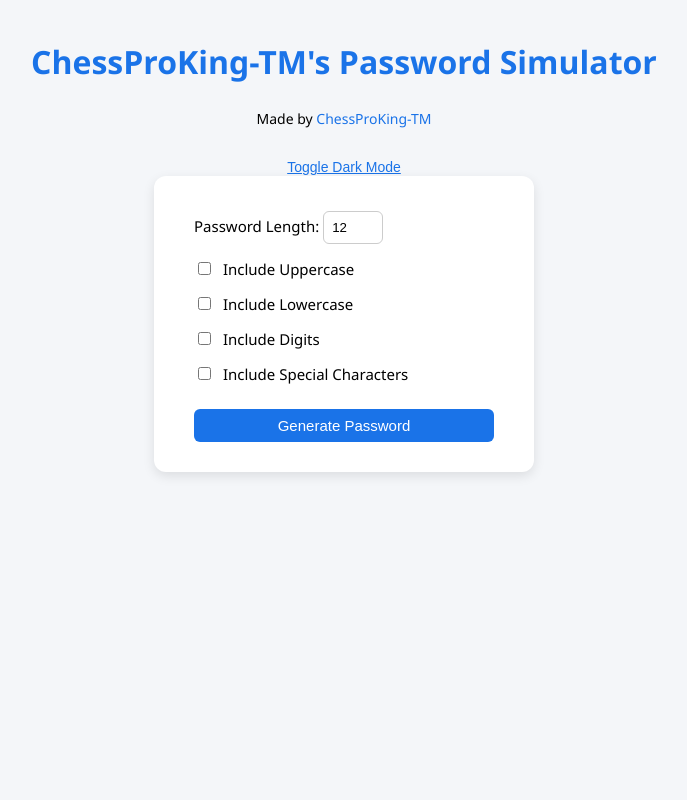
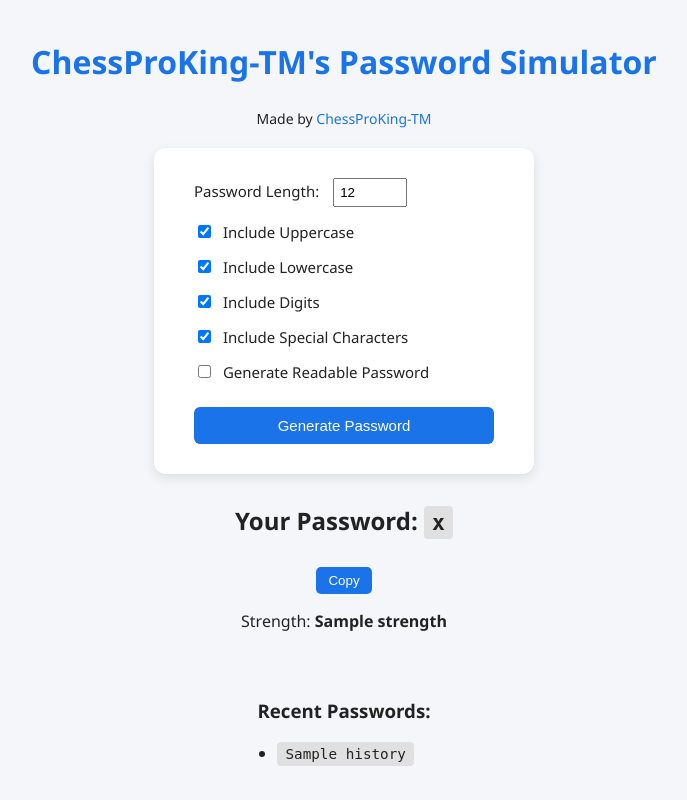
Before and after one commit to AlbertCanCode/test-py-code, a Flask app: template templates/index.html in a window 1280 px wide. Shown: the whole page, without its empty margins (296-983 px from the left). Run offline with Flask 3, Linux system fonts and the light colour scheme; the template is opened without the code that fills it: most values are stand-ins (such as "Sample title", 1, 10 or a date in 2020).

Commit message:
Update index.html

```diff
--- a/templates/index.html
+++ b/templates/index.html
@@ -4,29 +4,32 @@
   <meta charset="UTF-8">
   <title>ChessProKing-TM's Password Simulator</title>
   <meta name="google-site-verification" content="hxiX__ldpj9hmreGCLfXADf1fZYuTdIq3i8BY7imPU0" />
+  <meta name="viewport" content="width=device-width, initial-scale=1.0">
   <style>
     :root {
-      --bg-color: #f4f6f9;
-      --text-color: #000;
-      --card-bg: #ffffff;
-      --input-bg: #fff;
-      --highlight: #1a73e8;
-      --box-shadow: rgba(0, 0, 0, 0.1);
+      --bg: #f4f6f9;
+      --text: #222;
+      --box-bg: #fff;
+      --btn-bg: #1a73e8;
+      --btn-hover: #1669c1;
+      --link: #1a73e8;
     }
 
-    body.dark {
-      --bg-color: #121212;
-      --text-color: #fff;
-      --card-bg: #1e1e1e;
-      --input-bg: #2c2c2c;
-      --highlight: #90caf9;
-      --box-shadow: rgba(255, 255, 255, 0.05);
+    @media (prefers-color-scheme: dark) {
+      :root {
+        --bg: #121212;
+        --text: #e0e0e0;
+        --box-bg: #1e1e1e;
+        --btn-bg: #3b82f6;
+        --btn-hover: #2563eb;
+        --link: #90caf9;
+      }
     }
 
     body {
       font-family: 'Segoe UI', Tahoma, Geneva, Verdana, sans-serif;
-      background-color: var(--bg-color);
-      color: var(--text-color);
+      background-color: var(--bg);
+      color: var(--text);
       margin: 0;
       padding: 0;
       display: flex;
@@ -34,11 +37,10 @@
       align-items: center;
       justify-content: flex-start;
       min-height: 100vh;
-      transition: background-color 0.3s, color 0.3s;
     }
 
     h1 {
-      color: var(--highlight);
+      color: var(--btn-bg);
       margin-top: 40px;
       text-align: center;
     }
@@ -50,7 +52,7 @@
     }
 
     .profile-link a {
-      color: var(--highlight);
+      color: var(--link);
       text-decoration: none;
     }
 
@@ -59,10 +61,10 @@
     }
 
     form {
-      background: var(--card-bg);
+      background: var(--box-bg);
       padding: 30px 40px;
       border-radius: 12px;
-      box-shadow: 0 4px 12px var(--box-shadow);
+      box-shadow: 0 4px 12px rgba(0, 0, 0, 0.1);
       width: 300px;
     }
 
@@ -72,20 +74,10 @@
       font-size: 15px;
     }
 
-    input[type="number"],
-    input[type="submit"] {
-      width: 100%;
-      padding: 8px;
-      margin-top: 5px;
-      background: var(--input-bg);
-      color: var(--text-color);
-      border: 1px solid #ccc;
-      border-radius: 6px;
-      box-sizing: border-box;
-    }
-
     input[type="number"] {
       width: 60px;
+      padding: 5px;
+      margin-left: 10px;
     }
 
     input[type="checkbox"] {
@@ -93,34 +85,25 @@
     }
 
     input[type="submit"] {
-      background-color: var(--highlight);
+      background-color: var(--btn-bg);
       color: white;
+      padding: 10px 16px;
       border: none;
+      border-radius: 6px;
+      cursor: pointer;
       font-size: 15px;
       margin-top: 10px;
+      width: 100%;
       transition: background-color 0.3s;
-      cursor: pointer;
     }
 
     input[type="submit"]:hover {
-      background-color: #1669c1;
+      background-color: var(--btn-hover);
     }
 
-    #loading-message {
-      margin-top: 10px;
-      color: #888;
-      font-style: italic;
-      display: none;
-    }
-
-    #output {
-      margin-top: 20px;
-      text-align: center;
-    }
-
-    h2 {
+    h2, h3 {
       margin-top: 30px;
-      color: var(--text-color);
+      color: var(--text);
     }
 
     code {
@@ -130,18 +113,32 @@
       font-size: 1.1em;
     }
 
-    p strong {
-      color: #0b8043;
+    .copy-button {
+      margin-top: 10px;
+      background-color: var(--btn-bg);
+      color: white;
+      border: none;
+      padding: 6px 12px;
+      border-radius: 5px;
+      cursor: pointer;
     }
 
-    .toggle-mode {
-      margin-top: 10px;
-      cursor: pointer;
-      font-size: 14px;
-      color: var(--highlight);
-      background: none;
-      border: none;
-      text-decoration: underline;
+    .copy-button:hover {
+      background-color: var(--btn-hover);
+    }
+
+    .history {
+      margin-top: 20px;
+      max-width: 300px;
+    }
+
+    .history ul {
+      padding-left: 20px;
+    }
+
+    .history code {
+      display: inline-block;
+      margin-bottom: 5px;
     }
   </style>
 </head>
@@ -151,103 +148,42 @@
     Made by <a href="https://scratch.mit.edu/users/ChessProking-tm/" target="_blank">ChessProKing-TM</a>
   </div>
 
-  <button class="toggle-mode" onclick="toggleDarkMode()">Toggle Dark Mode</button>
-
-  <div id="loading-message">Loading...</div>
-
-  <form id="password-form">
+  <form method="post">
     <label>Password Length:
-      <input type="number" name="length" id="length" min="4" max="50" value="12">
+      <input type="number" name="length" min="4" max="50" value="12">
     </label>
-    <label><input type="checkbox" name="upper" id="upper"> Include Uppercase</label>
-    <label><input type="checkbox" name="lower" id="lower"> Include Lowercase</label>
-    <label><input type="checkbox" name="digits" id="digits"> Include Digits</label>
-    <label><input type="checkbox" name="special" id="special"> Include Special Characters</label>
+    <label><input type="checkbox" name="upper" checked> Include Uppercase</label>
+    <label><input type="checkbox" name="lower" checked> Include Lowercase</label>
+    <label><input type="checkbox" name="digits" checked> Include Digits</label>
+    <label><input type="checkbox" name="special" checked> Include Special Characters</label>
+    <label><input type="checkbox" name="readable"> Generate Readable Password</label>
     <input type="submit" value="Generate Password">
   </form>
 
-  <div id="output"></div>
+  {% if password %}
+    <h2>Your Password: <code id="password">{{ password }}</code></h2>
+    <button class="copy-button" onclick="copyPassword()">Copy</button>
+    <p>Strength: <strong>{{ strength }}</strong></p>
+  {% endif %}
+
+  {% if history %}
+    <div class="history">
+      <h3>Recent Passwords:</h3>
+      <ul>
+        {% for p in history %}
+          <li><code>{{ p }}</code></li>
+        {% endfor %}
+      </ul>
+    </div>
+  {% endif %}
 
   <script>
-    const form = document.getElementById('password-form');
-    const loadingMsg = document.getElementById('loading-message');
-    const output = document.getElementById('output');
-    const settings = ['upper', 'lower', 'digits', 'special'];
-
-    // Dark Mode Setup
-    function applyDarkMode() {
-      if (localStorage.getItem('darkMode') === 'true') {
-        document.body.classList.add('dark');
-      } else {
-        document.body.classList.remove('dark');
-      }
+    function copyPassword() {
+      const password = document.getElementById("password").textContent;
+      navigator.clipboard.writeText(password).then(() => {
+        alert("Password copied to clipboard!");
+      });
     }
-
-    function toggleDarkMode() {
-      const isDark = document.body.classList.toggle('dark');
-      localStorage.setItem('darkMode', isDark);
-    }
-
-    // Load saved states
-    window.addEventListener('load', () => {
-      applyDarkMode();
-      settings.forEach(id => {
-        const saved = localStorage.getItem(id);
-        if (saved !== null) {
-          document.getElementById(id).checked = saved === 'true';
-        }
-      });
-    });
-
-    // Save checkbox states
-    settings.forEach(id => {
-      document.getElementById(id).addEventListener('change', (e) => {
-        localStorage.setItem(id, e.target.checked);
-      });
-    });
-
-    // Form handler
-    form.addEventListener('submit', (e) => {
-      e.preventDefault();
-      loadingMsg.style.display = 'block';
-      output.innerHTML = '';
-
-      const length = parseInt(document.getElementById('length').value);
-      const useUpper = document.getElementById('upper').checked;
-      const useLower = document.getElementById('lower').checked;
-      const useDigits = document.getElementById('digits').checked;
-      const useSpecial = document.getElementById('special').checked;
-
-      const upper = 'ABCDEFGHIJKLMNOPQRSTUVWXYZ';
-      const lower = 'abcdefghijklmnopqrstuvwxyz';
-      const digits = '0123456789';
-      const special = '!@#$%^&*()-_=+[]{}|;:,.<>?';
-
-      let allChars = '';
-      if (useUpper) allChars += upper;
-      if (useLower) allChars += lower;
-      if (useDigits) allChars += digits;
-      if (useSpecial) allChars += special;
-
-      if (!allChars) {
-        output.innerHTML = '<p>Please select at least one character set.</p>';
-        loadingMsg.style.display = 'none';
-        return;
-      }
-
-      let password = '';
-      for (let i = 0; i < length; i++) {
-        const rand = Math.floor(Math.random() * allChars.length);
-        password += allChars[rand];
-      }
-
-      let strength = 'Weak';
-      if (length >= 12 && useUpper && useLower && useDigits && useSpecial) strength = 'Strong';
-      else if (length >= 8 && (useUpper + useLower + useDigits + useSpecial >= 3)) strength = 'Medium';
-
-      output.innerHTML = `<h2>Your Password: <code>${password}</code></h2><p>Strength: <strong>${strength}</strong></p>`;
-      loadingMsg.style.display = 'none';
-    });
   </script>
 </body>
 </html>
```
